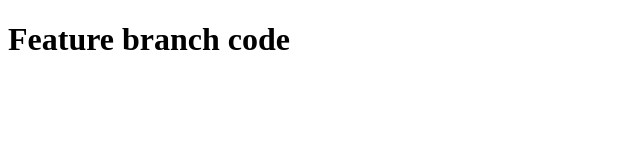
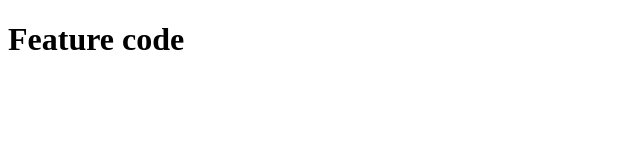
Before and after one commit to TusharSinghal90/myntra-clone, a plain HTML site: page feature.html in a window 1280 px wide. Shown: the whole page, without its empty margins (0-640 px from the left). Drawn offline with Linux system fonts and the light colour scheme.

Commit message:
Remove middle

```diff
--- a/feature.html
+++ b/feature.html
@@ -6,6 +6,6 @@
     <title>Document</title>
 </head>
 <body>
-    <h1>Feature branch code</h1>
+    <h1>Feature code</h1>
 </body>
 </html>
```
